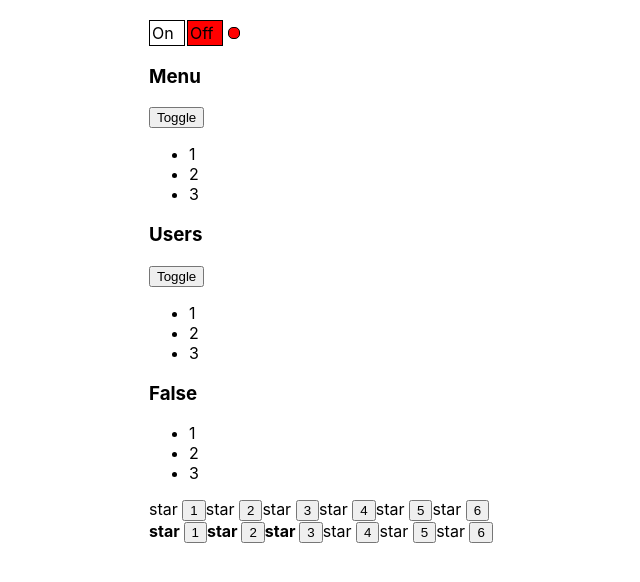
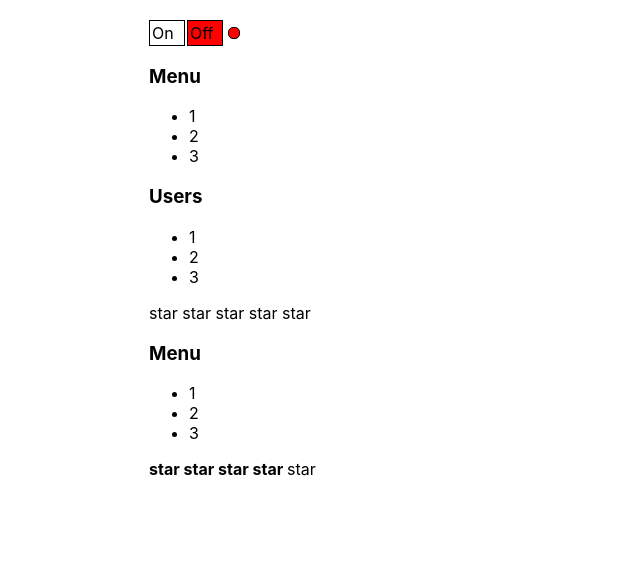
Before and after one commit to cros6y6raga/react-kabzda, a React (Create React App) app: page / in a window 1280 px wide. Shown: the top 582 px of the page, without its empty margins (191-831 px from the left). Built offline with nearby package versions, Linux system fonts and the light colour scheme.

Commit message:
08 - React kabbage as detailed: callbacks 1

```diff
--- a/src/App.tsx
+++ b/src/App.tsx
@@ -1,7 +1,7 @@
-import React from 'react';
+import React, {useState} from 'react';
 import './App.css';
 import {Accordion} from "./components/Accordion/Accordion";
-import {Rating} from "./components/Rating/Rating";
+import {Rating, RatingValueType} from "./components/Rating/Rating";
 import OnOff from "./components/onOff/OnOff";
 import {UncontrolledAccordion} from "./components/Accordion/UncontrolledAccordion";
 import {UncontrolledRating} from "./components/Rating/UncontrolledRating";
@@ -11,14 +11,17 @@
     //полезное что-то
     // обязана вернуть JSX
     console.log('App rendering')
+    let [ratingValue, setRatingValue]=useState<RatingValueType>(4)
+    let [accordionCollapsed, setAccordionCollapsed]=useState<boolean>(false)
     return (
         <div className={'App'}>
             <OnOff/>
             <UncontrolledAccordion titleValue={'Menu'}/>
             <UncontrolledAccordion titleValue={'Users'}/>
-            <Accordion titleValue={'False'} collapsed={false}/>
+            {/*<Accordion titleValue={'False'} collapsed={false}/>*/}
             <UncontrolledRating/>
-            <Rating value={3}/>
+            <Accordion titleValue={'Menu'} collapsed={accordionCollapsed}/>
+            <Rating value={ratingValue} onClick={setRatingValue}/>
             {/*<Accordion titleValue={'Menu'} collapsed={true}/>*/}
             {/*<Accordion titleValue={'Users'} collapsed={false}/>*/}
             {/*<Rating value={0}/>*/}
--- a/src/components/Accordion/UncontrolledAccordion.tsx
+++ b/src/components/Accordion/UncontrolledAccordion.tsx
@@ -8,12 +8,8 @@
 export function UncontrolledAccordion(props: AccordionPropsType) {
     console.log('Accordion rendering')
     const [collapsed, setCollapsed] = useState(false)
-    const onClickHandler = () => {
-        collapsed ? setCollapsed(false) : setCollapsed(true)
-    }
     return <>
-        <AccordionTitle title={props.titleValue}/>
-        <button onClick={onClickHandler}>Toggle</button>
+        <AccordionTitle title={props.titleValue} onClick={()=>{setCollapsed(!collapsed)}}/>
         {!collapsed && <AccordionBody/>}
     </>
 }
@@ -38,12 +34,13 @@
 
 type AccordionTitlePropsType = {
     title: string
+    onClick:()=> void
 }
 
 function AccordionTitle(props: AccordionTitlePropsType) {
     console.log('AccordionTitle rendering')
     return <div>
-        <h3>{props.title}</h3>
+        <h3 onClick={()=>{props.onClick()}}>{props.title}</h3>
     </div>
 }
 
--- a/src/components/Rating/Rating.tsx
+++ b/src/components/Rating/Rating.tsx
@@ -1,33 +1,31 @@
 import React from "react";
 
+export type RatingValueType = 0 | 1 | 2 | 3 | 4 | 5
 type RatingPropsType = {
-    value: 0 | 1 | 2 | 3 | 4 | 5
+    value: RatingValueType
+    onClick: (value: RatingValueType) => void
 }
 
 export function Rating(props: RatingPropsType) {
     console.log('Rating rendering')
     return (
         <div>
-            <Star selected={props.value > 0}/><button>1</button>
-            <Star selected={props.value > 1}/><button>2</button>
-            <Star selected={props.value > 2}/><button>3</button>
-            <Star selected={props.value > 3}/><button>4</button>
-            <Star selected={props.value > 4}/><button>5</button>
-            <Star selected={props.value > 5}/><button>6</button>
+            <Star selected={props.value > 0} onClick={props.onClick} value={1}/>
+            <Star selected={props.value > 1} onClick={props.onClick} value={2}/>
+            <Star selected={props.value > 2} onClick={props.onClick} value={3}/>
+            <Star selected={props.value > 3} onClick={props.onClick} value={4}/>
+            <Star selected={props.value > 4} onClick={props.onClick} value={5}/>
         </div>
     )
 }
 
 type StarPropsType = {
     selected: boolean
+    value: RatingValueType
+    onClick: (value: RatingValueType) => void
 }
 
 function Star(props: StarPropsType) {
     console.log('Star rendering')
-    if (props.selected === true) {
-        return <span><b>star </b></span>
-    } else {
-        return <span>star </span>
-    }
-    return <span><b>star </b></span>
+    return <span onClick={()=>{props.onClick(props.value)}}>{props.selected ? <b>star </b> : 'star'}</span>
 }
--- a/src/components/Rating/UncontrolledRating.tsx
+++ b/src/components/Rating/UncontrolledRating.tsx
@@ -9,31 +9,29 @@
     const [value, setValue] = useState(0)
     return (
         <div>
-            <Star selected={value > 0}/>
-            <button onClick={() => setValue(1)}>1</button>
-            <Star selected={value > 1}/>
-            <button onClick={() => setValue(2)}>2</button>
-            <Star selected={value > 2}/>
-            <button onClick={() => setValue(3)}>3</button>
-            <Star selected={value > 3}/>
-            <button onClick={() => setValue(4)}>4</button>
-            <Star selected={value > 4}/>
-            <button onClick={() => setValue(5)}>5</button>
-            <Star selected={value > 5}/>
-            <button onClick={() => setValue(6)}>6</button>
+            <Star selected={value > 0} setValue={()=>{setValue(1)}}/>
+            {/*<button onClick={() => setValue(1)}>1</button>*/}
+            <Star selected={value > 1} setValue={()=>{setValue(2)}}/>
+            {/*<button onClick={() => setValue(2)}>2</button>*/}
+            <Star selected={value > 2} setValue={()=>{setValue(3)}}/>
+            {/*<button onClick={() => setValue(3)}>3</button>*/}
+            <Star selected={value > 3} setValue={()=>{setValue(4)}}/>
+            {/*<button onClick={() => setValue(4)}>4</button>*/}
+            <Star selected={value > 4} setValue={()=>{setValue(5)}}/>
+            {/*<button onClick={() => setValue(5)}>5</button>*/}
+            {/*<Star selected={value > 5} setValue={setValue} value={1}/>*/}
+            {/*<button onClick={() => setValue(6)}>6</button>*/}
         </div>
     )
 }
 
 type StarPropsType = {
     selected: boolean
+    setValue:()=>void
 }
 
 function Star(props: StarPropsType) {
     console.log('Star rendering')
-    if (props.selected) {
-        return <span><b>star </b></span>
-    } else {
-        return <span>star </span>
-    }
+    return <span onClick={()=>{props.setValue()}}>
+        {props.selected ? <b>star </b> : 'star '}</span>
 }
```
